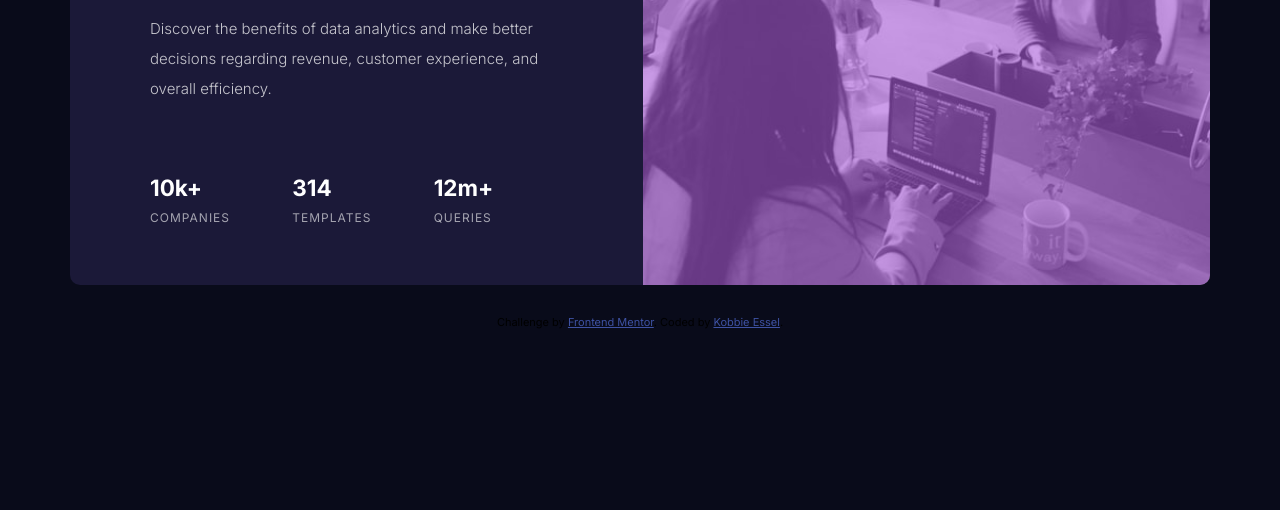
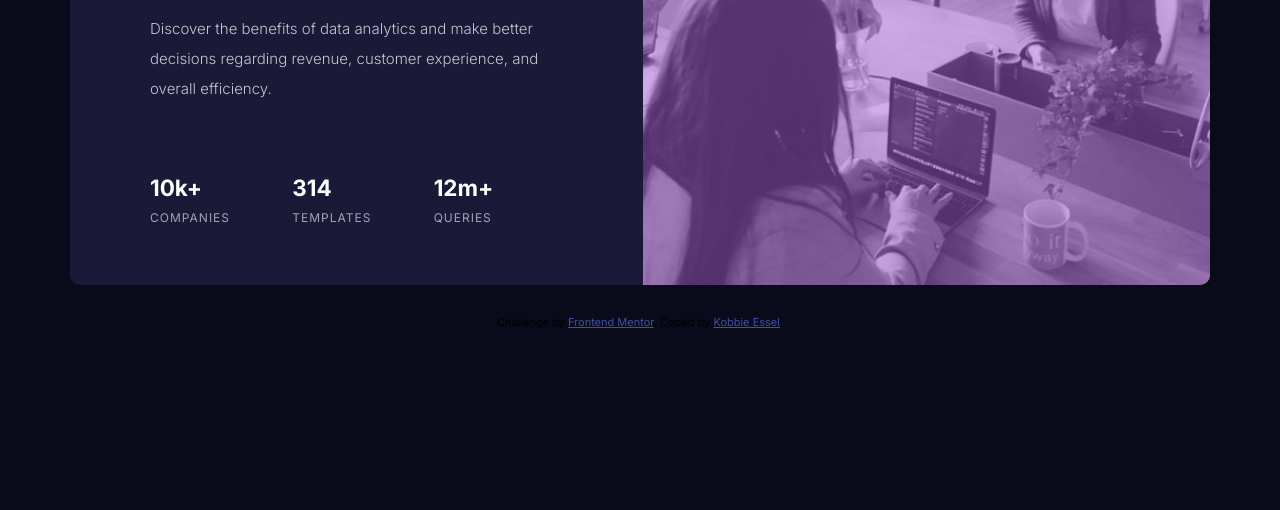
Before and after one commit to kobbieessel/Stat-preview-card, a plain HTML site: page index.html in a window 1280 px wide. Shown: the part 290-800 px from the top of the page. Drawn offline with Linux system fonts and the light colour scheme.

Commit message:
increased the opacity of the overlay

```diff
--- a/style.css
+++ b/style.css
@@ -104,7 +104,7 @@ img {
   left: 0;
   right: 0;
   bottom: 0;
-  opacity: 0.6;
+  opacity: 0.5;
   background-color: var(--Soft-violet-accent);
 }
 /*Footer section*/
```
